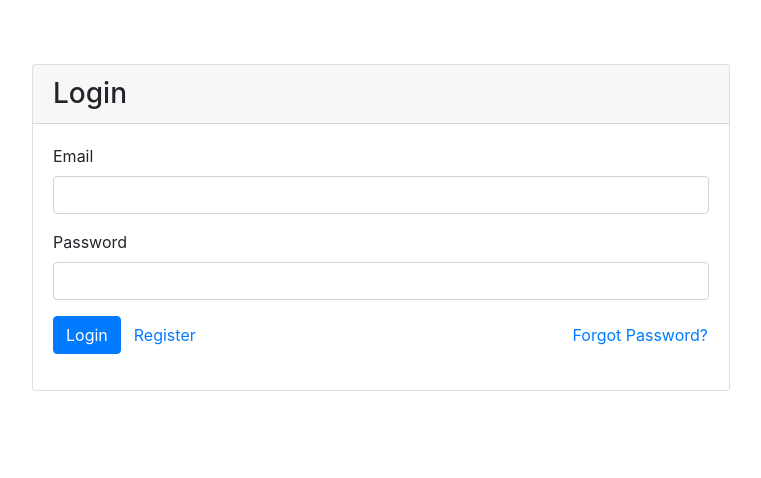
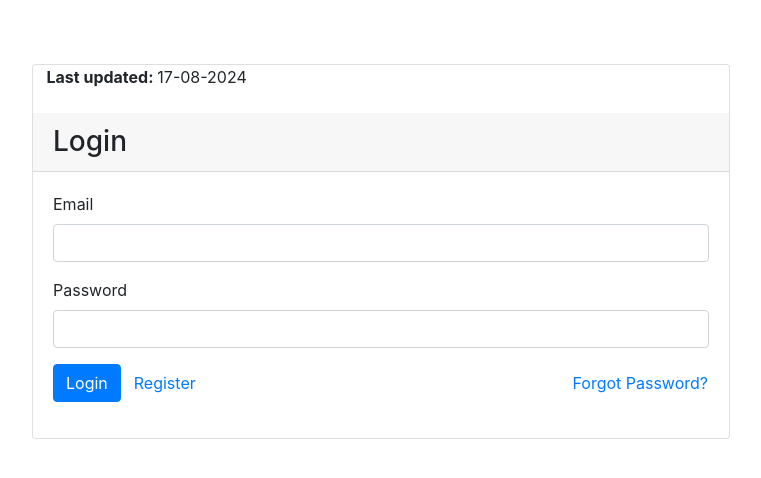
Before and after one commit to persteenolsen/react-sequelize-users-client, a React app: page /account/login in a window 1280 px wide. Shown: the top 478 px of the page, without its empty margins (259-1020 px from the left). Built offline with nearby package versions, Linux system fonts and the light colour scheme; no server answers; what config would draw is missing.

Commit message:
Added last updated to the Login Page

```diff
--- a/src/account/Login.jsx
+++ b/src/account/Login.jsx
@@ -35,6 +35,9 @@ function Login({ history, location }) {
         <Formik initialValues={initialValues} validationSchema={validationSchema} onSubmit={onSubmit}>
             {({ errors, touched, isSubmitting }) => (
                 <Form>
+
+                    &nbsp;&nbsp;&nbsp;<b>Last updated: </b>17-08-2024<br /><br />
+
                     <h3 className="card-header">Login</h3>
                     <div className="card-body">
                         <div className="form-group">
--- a/src/home/Index.jsx
+++ b/src/home/Index.jsx
@@ -9,7 +9,7 @@ function Home() {
         <div className="p-4">
             <div className="container">
                 <h1>Hi {user.firstName}!</h1>
-                <p>You're logged in with React & JWT - last updated: 17-08-2024 !</p>
+                <p>You're logged in with React & JWT!</p>
             </div>
         </div>
     );
```
